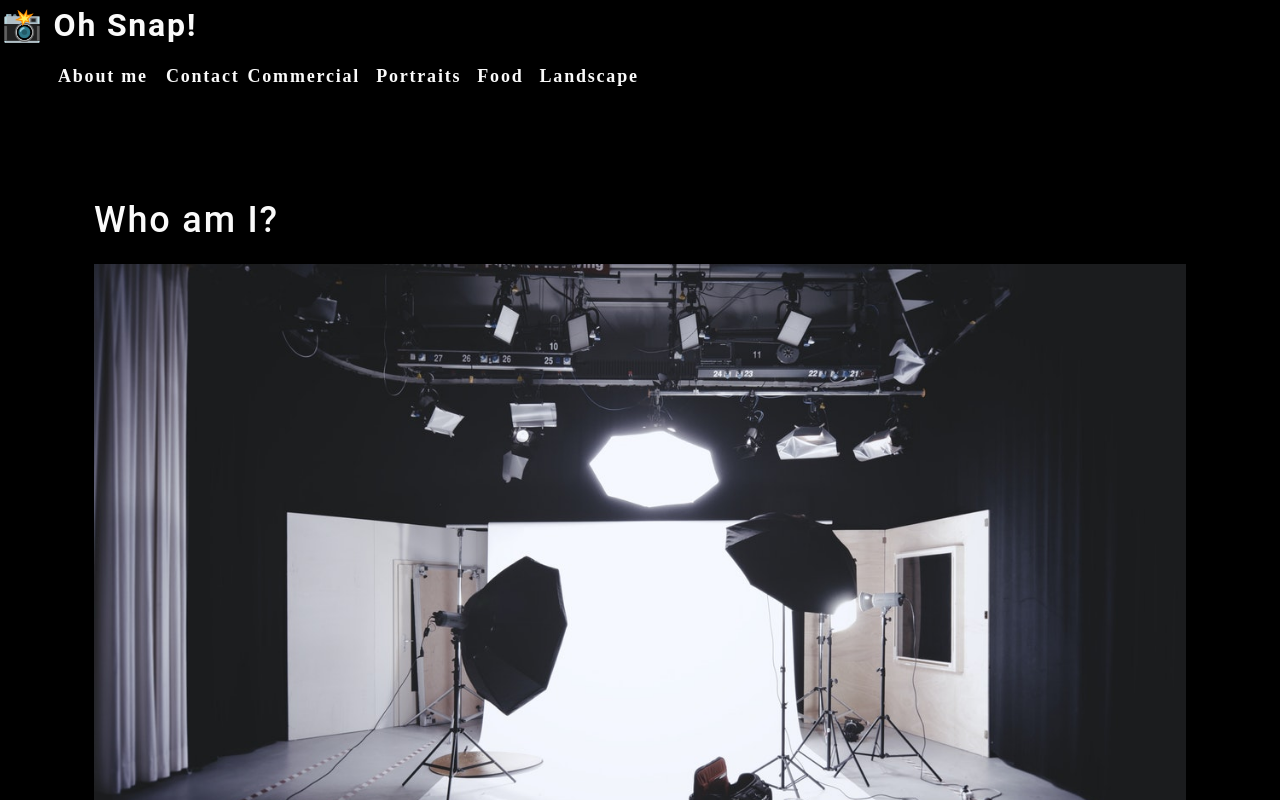
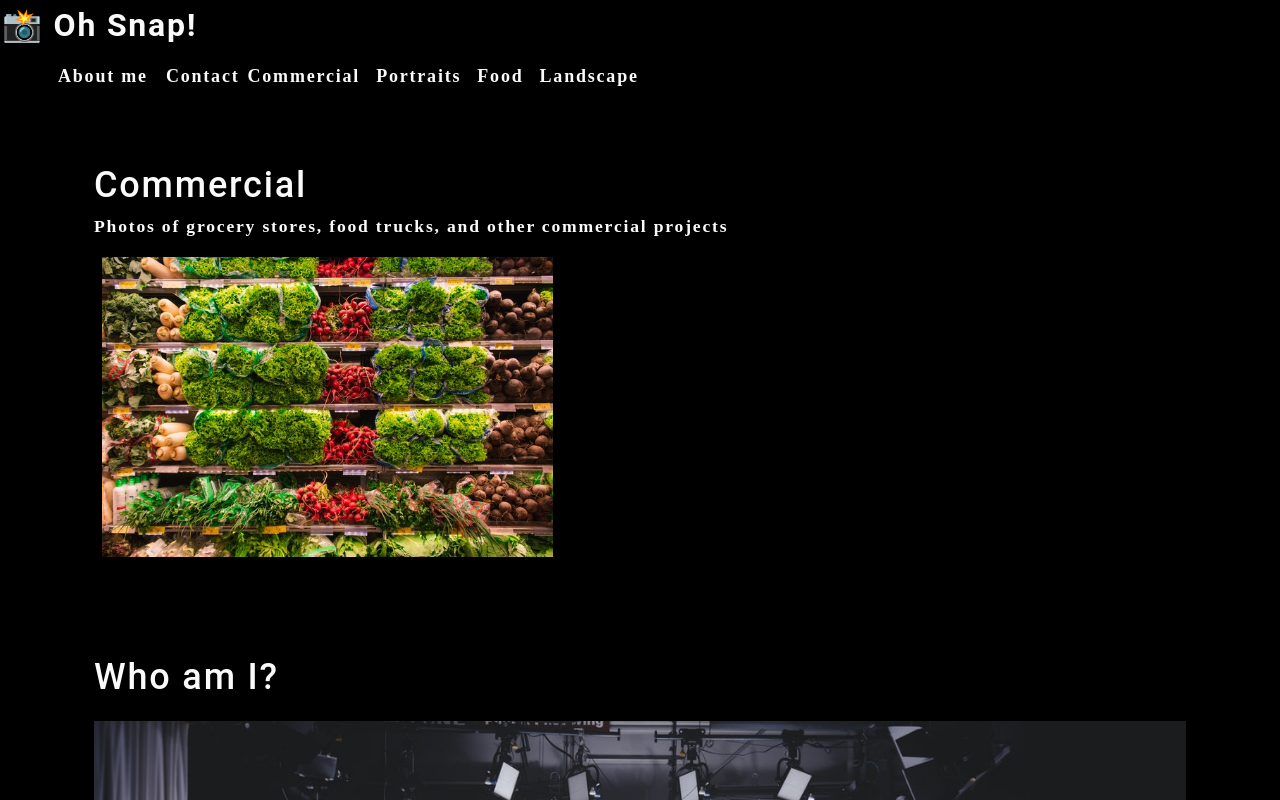
Before and after one commit to krausyd/photo_gallery, a React (Create React App) app: page / in a window 1280 px wide. Shown: the top 800 px of the page. Built offline with nearby package versions, Linux system fonts and the light colour scheme.

Commit message:
Create initial code for the Gallery component

```diff
--- a/src/App.js
+++ b/src/App.js
@@ -1,12 +1,15 @@
+import React from 'react';
 import './App.css';
 import About from './components/About';
 import Nav from './components/Nav';
+import Gallery from './components/Gallery';
 
 function App() {
   return (
     <div>
       <Nav />
       <main>
+        <Gallery />
         <About />
       </main>
     </div>
--- /dev/null
+++ b/src/components/Gallery/index.js
@@ -0,0 +1,22 @@
+import React from 'react';
+import { capitalizeFirstLetter } from '../../utils/helpers';
+import photo from '../../assets/small/commercial/0.jpg';
+
+function Gallery(props) {
+    const currentCategory = {
+        name: 'commercial',
+        description: "Photos of grocery stores, food trucks, and other commercial projects",
+    };
+
+    return (
+        <section>
+            <h1>{capitalizeFirstLetter(currentCategory.name)}</h1>
+            <p>{currentCategory.description}</p>
+            <div>
+                <img src={photo} alt="Commercial example" className="img-thumbnail mx-1" />
+            </div>
+        </section>
+    );
+};
+
+export default Gallery;
```
